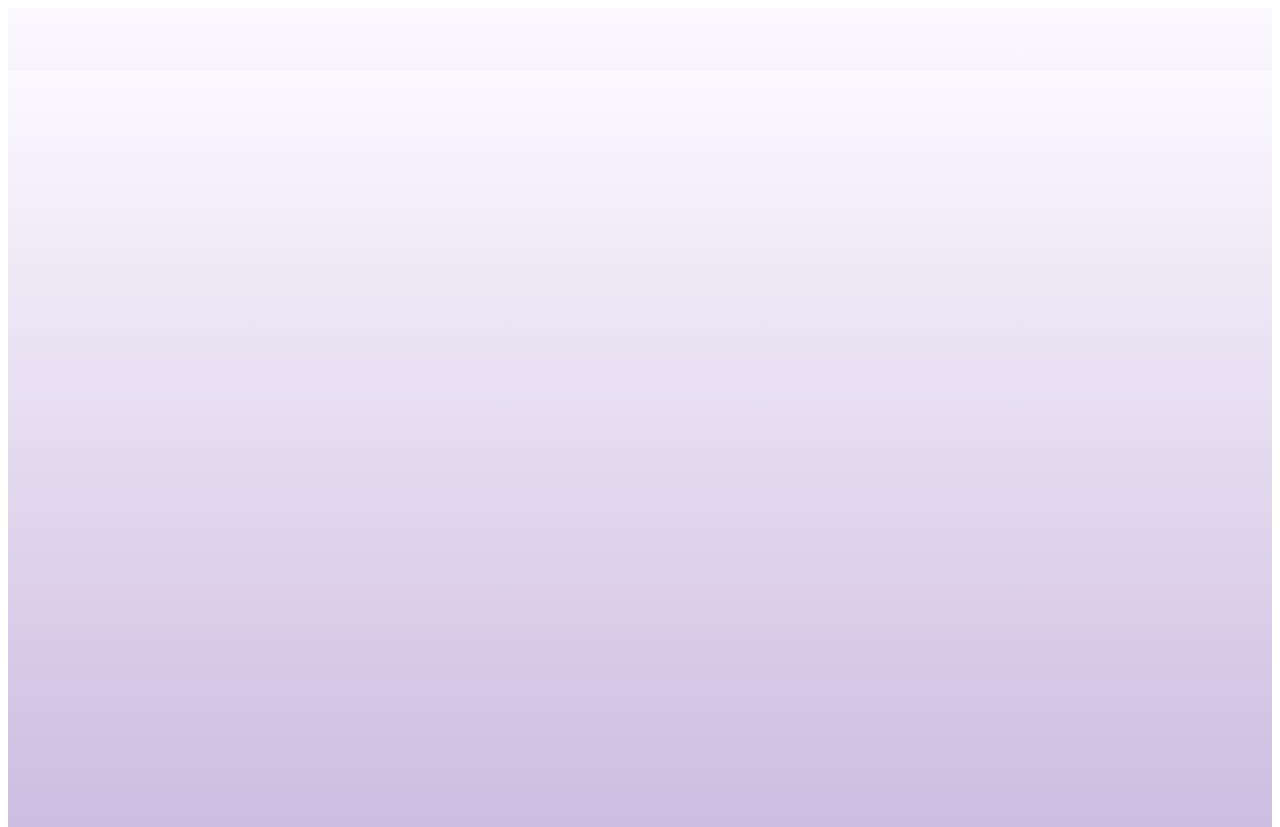
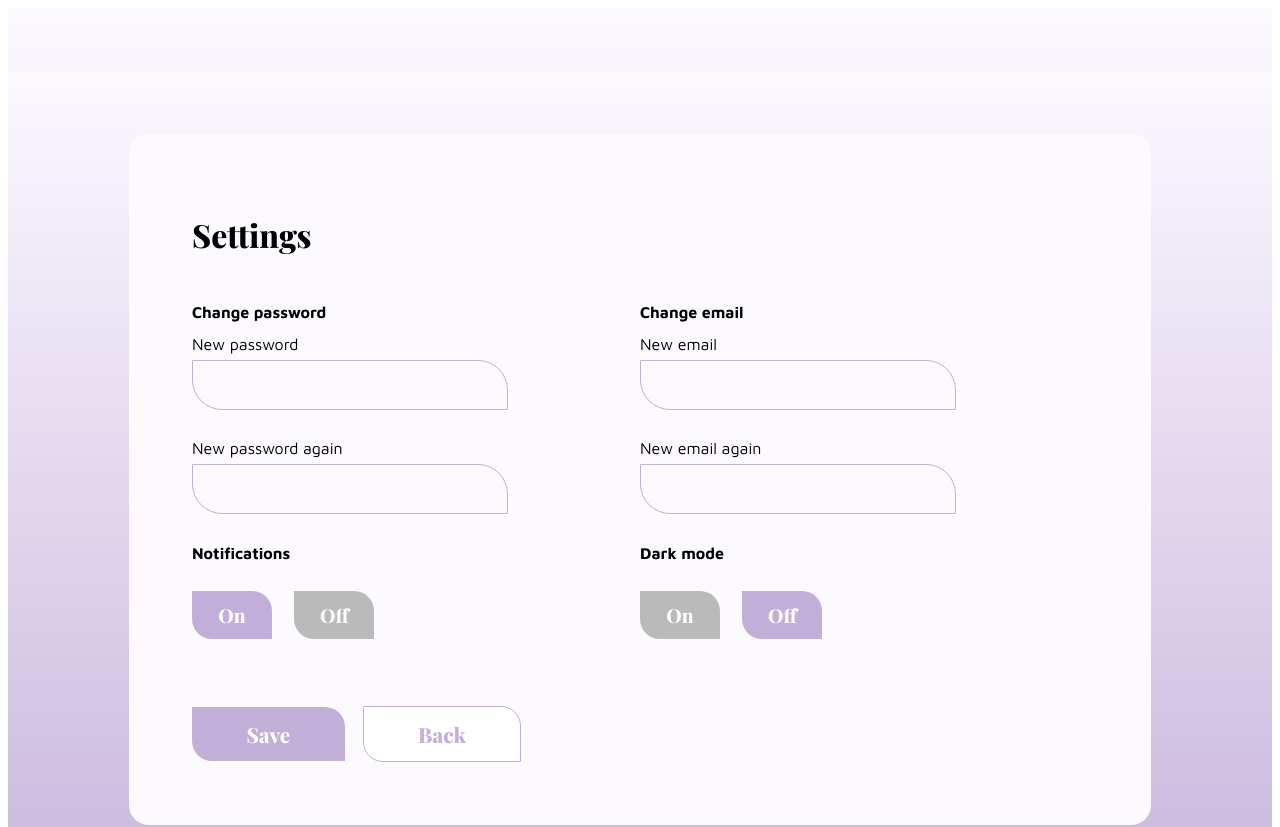
Before and after one commit to koenigscode/entoothiast-patient-ui, a Vue app: page /settings in a window 1280 px wide. Before the commit this address had no page. Shown: the top 827 px of the page. Built offline with nearby package versions, Linux system fonts and the light colour scheme.

Commit message:
Add patient settings page #6

```diff
--- a/src/assets/styles/style.css
+++ b/src/assets/styles/style.css
@@ -33,6 +33,28 @@ iframe {
 
 .border-radius {
     border-radius: 0 30px;
+}
+
+.primary-btn {
+    background-color: #C2AFD9;
+    color: #ffffff;
+    font-family: 'Playfair Display';
+    border-radius: 0 20px;
+    border: none;
+    padding: 0.8rem 3.4rem;
+    font-size: 1.3rem;
+    margin-right: 2%;
+}
+
+.secondary-btn {
+    background-color: #ffffff;
+    color: #C2AFD9;
+    font-family: 'Playfair Display';
+    border-radius: 0 20px;
+    border: 1px solid #C2AFD9;
+    padding: 0.8rem 3.4rem;
+    font-size: 1.3rem;
+    margin-right: 2%;
 }
 
 .container {
@@ -79,3 +101,37 @@ iframe {
     width: 13rem;
     margin-right: 2%;
 }
+
+.input-field {
+    border: 1px solid #C2AFD9;
+    border-radius: 0 30px;
+    height: 3rem;
+    width: 70%;
+    margin-bottom: 5%;
+}
+
+.on {
+    background-color: #C2AFD9;
+    color: #ffffff;
+    width: 2rem;
+    border: none;
+    border-radius: 0 20px;
+    font-family: 'Playfair Display';
+    font-size: 1.2rem;
+    padding: 0.5rem 1.5rem;
+    margin-right: 5%;
+    text-align: center;
+}
+
+.off {
+    background-color: #BABABA;
+    color: #ffffff;
+    width: 2rem;
+    border: none;
+    border-radius: 0 20px;
+    font-family: 'Playfair Display';
+    font-size: 1.2rem;
+    padding: 0.5rem 1.5rem;
+    margin-right: 5%;
+    text-align: center;
+}
--- a/src/router.js
+++ b/src/router.js
@@ -1,6 +1,7 @@
 import { createRouter, createWebHistory } from 'vue-router';
 import Login from './views/Login.vue';
 import Home from './views/Home.vue';
+import Settings from './views/Settings.vue';
 
 const routes = [
   {
@@ -13,6 +14,11 @@ const routes = [
     name: 'Login-page',
     component: Login,
   },
+  {
+    path: '/settings',
+    name: 'Settings-page',
+    component: Settings,
+  }
 ];
 
 const router = createRouter({
--- /dev/null
+++ b/src/views/Settings.vue
@@ -0,0 +1,50 @@
+<template>
+    <div class="container">
+      <h1>Settings</h1>
+      <div class="columns">
+        <div class="half-column">
+            <p><b>Change password</b></p>
+            <p>New password</p>
+            <div class="input-field"></div>
+
+            <p>New password again</p>
+            <div class="input-field"></div>
+
+            <p><b>Notifications</b></p>
+            <div class="columns">
+                <div class="on">On</div>
+                <div class="off">Off</div>
+            </div>
+        </div>
+
+        <div class="half-column">
+            <p><b>Change email</b></p>
+            <p>New email</p>
+            <div class="input-field"></div>
+
+            <p>New email again</p>
+            <div class="input-field"></div>
+
+            <p><b>Dark mode</b></p>
+            <div class="columns">
+                <div class="off">On</div>
+                <div class="on">Off</div>
+            </div>
+        </div>
+    </div>
+
+    <button class="primary-btn">Save</button>
+    <button class="secondary-btn">Back</button>
+
+  </div>
+</template>
+
+<script>
+export default {
+  name: "Settings-page",
+};
+</script>
+
+<style>
+@import url("../assets/styles/style.css");
+</style>
```
Also changed, not shown: 1 other file (tests, documents, lock files or other folders).
